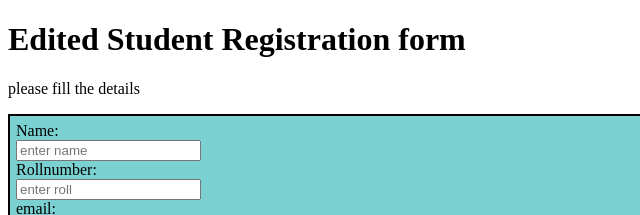
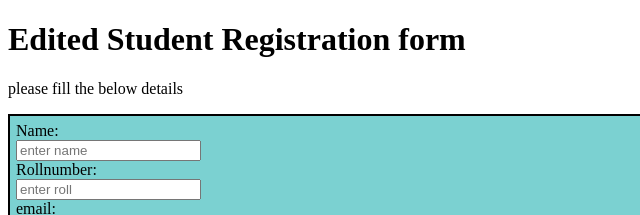
Before and after one commit to ramya-099/regform, a plain HTML site: page index.html in a window 1280 px wide. Shown: the top 215 px of the page, 0-640 px from the left. Drawn offline with Linux system fonts and the light colour scheme.

Commit message:
Updated index.html

```diff
--- a/index.html
+++ b/index.html
@@ -8,7 +8,7 @@
 </head>
 <body>
     <h1> Edited Student Registration form</h1>
-    <p>please fill the details</p>
+    <p>please fill the below details</p>
     <div class="register">
         <form action="action.html">
             <label for="">Name:</label><br>
```
